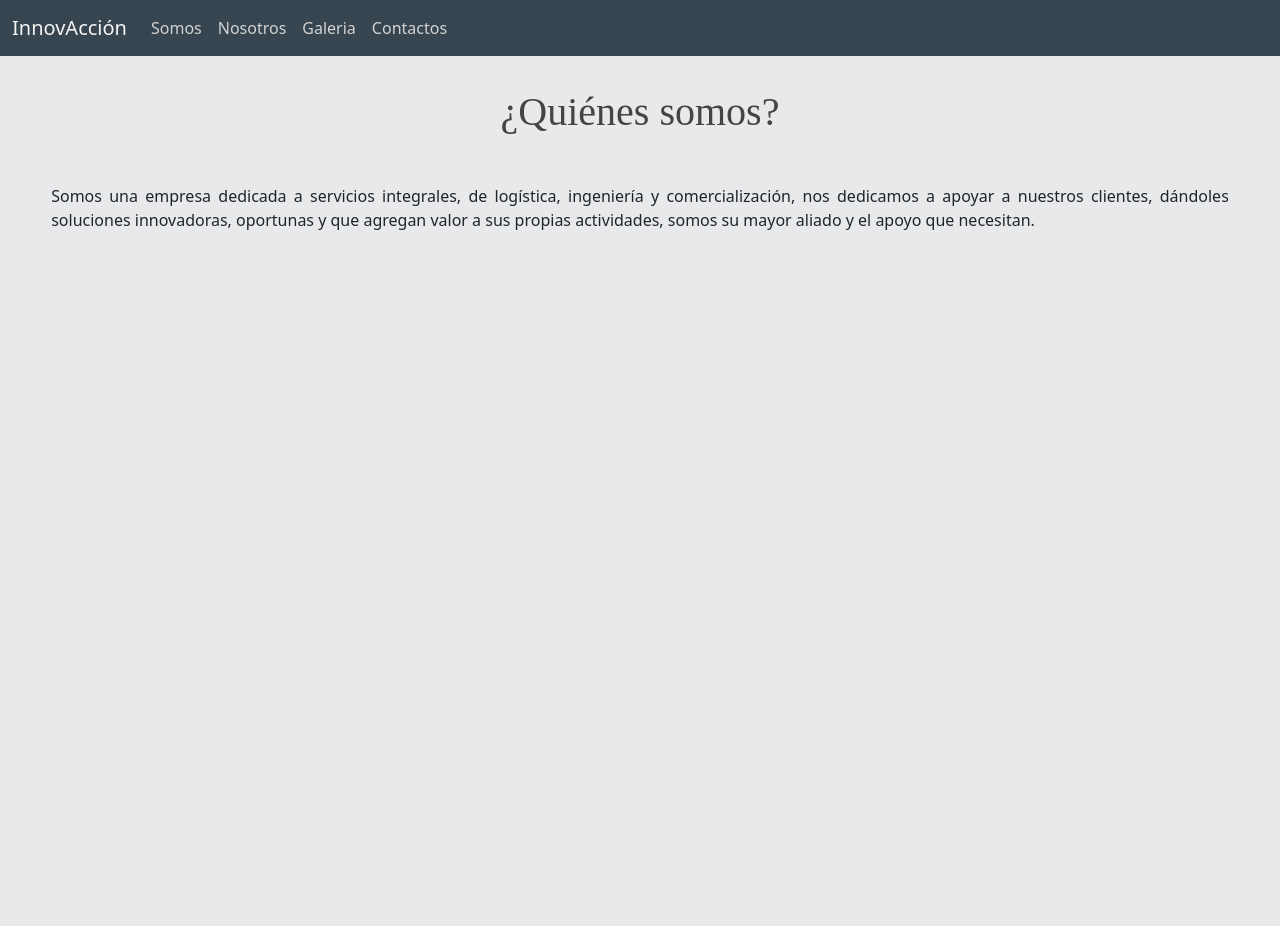
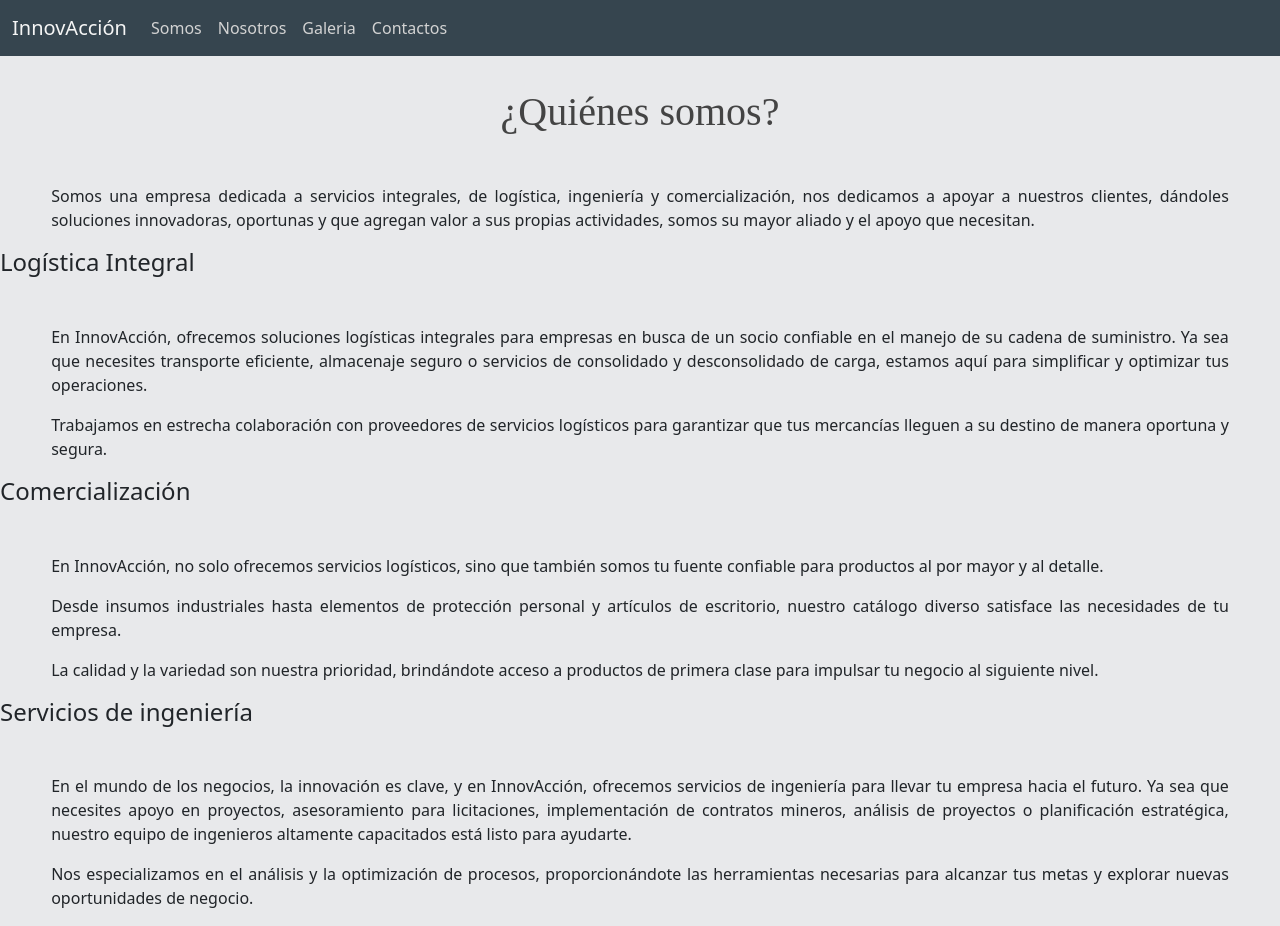
Before and after one commit to TheMismisimo/ProyectoDS, a React (Create React App) app in the folder proyecto1/: page /somos in a window 1280 px wide. Before the commit the page ends 800 px from the top, so only its background shows below. Built offline with nearby package versions, Linux system fonts and the light colour scheme.

Commit message:
quienes somos con dlc

```diff
--- a/proyecto1/src/Componentes/Cartitas.js
+++ b/proyecto1/src/Componentes/Cartitas.js
@@ -21,13 +21,19 @@ function Cartitas() {
         title: "Logística Integral",
         subtitle: "Soluciones logísticas",
         description:
-          "Soluciones logísticas integrales para empresas en busca de un socio confiable en el manejo de su cadena de suministro.",
+          "Confía en nosotros para facilitar cada paso de tu cadena de suministro",
       },
       {
         title: "Comercialización",
-        subtitle: "Servicios logísticas",
+        subtitle: "Abastecimiento",
         description:
-          "Tu fuente confiable para productos al por mayor y al detalle.",
+          "Descubre una nueva forma de abastecimiento con InnovAcción.",
+      },
+      {
+        title: "Servicios de Ingeniería",
+        subtitle: "Análisis y optimización de proyectos",
+        description:
+          "En InnovAcción, la excelencia ingenieril es nuestro compromiso.",
       },
     ];
 
--- a/proyecto1/src/Paginas/somos.js
+++ b/proyecto1/src/Paginas/somos.js
@@ -13,6 +13,23 @@ function Somos() {
       <p className='texto-justificado'>
         Somos una empresa dedicada a servicios integrales, de logística, ingeniería y comercialización, nos dedicamos a apoyar a nuestros clientes, dándoles soluciones innovadoras, oportunas y que agregan valor a sus propias actividades, somos su mayor aliado y el apoyo que necesitan.
       </p>
+      <h4 className='mb-5'>Logística Integral</h4>
+      <p className='texto-justificado'>En InnovAcción, ofrecemos soluciones logísticas integrales para empresas en busca de un socio confiable en el manejo de su cadena de suministro. Ya sea que necesites transporte eficiente, almacenaje seguro o servicios de consolidado y desconsolidado de carga, estamos aquí para simplificar y optimizar tus operaciones.
+      </p>
+      <p className='texto-justificado'>Trabajamos en estrecha colaboración con proveedores de servicios logísticos para garantizar que tus mercancías lleguen a su destino de manera oportuna y segura.
+      </p>
+      <h4 className='mb-5'>Comercialización</h4>
+      <p className='texto-justificado'>En InnovAcción, no solo ofrecemos servicios logísticos, sino que también somos tu fuente confiable para productos al por mayor y al detalle.
+      </p>
+      <p className='texto-justificado'>Desde insumos industriales hasta elementos de protección personal y artículos de escritorio, nuestro catálogo diverso satisface las necesidades de tu empresa.
+      </p>
+      <p className='texto-justificado'>La calidad y la variedad son nuestra prioridad, brindándote acceso a productos de primera clase para impulsar tu negocio al siguiente nivel.
+      </p>
+      <h4 className='mb-5'>Servicios de ingeniería</h4>
+      <p className='texto-justificado'>En el mundo de los negocios, la innovación es clave, y en InnovAcción, ofrecemos servicios de ingeniería para llevar tu empresa hacia el futuro. Ya sea que necesites apoyo en proyectos, asesoramiento para licitaciones, implementación de contratos mineros, análisis de proyectos o planificación estratégica, nuestro equipo de ingenieros altamente capacitados está listo para ayudarte.
+      </p>
+      <p className='texto-justificado'>Nos especializamos en el análisis y la optimización de procesos, proporcionándote las herramientas necesarias para alcanzar tus metas y explorar nuevas oportunidades de negocio.
+      </p>
     </div>
   );
 }
```
